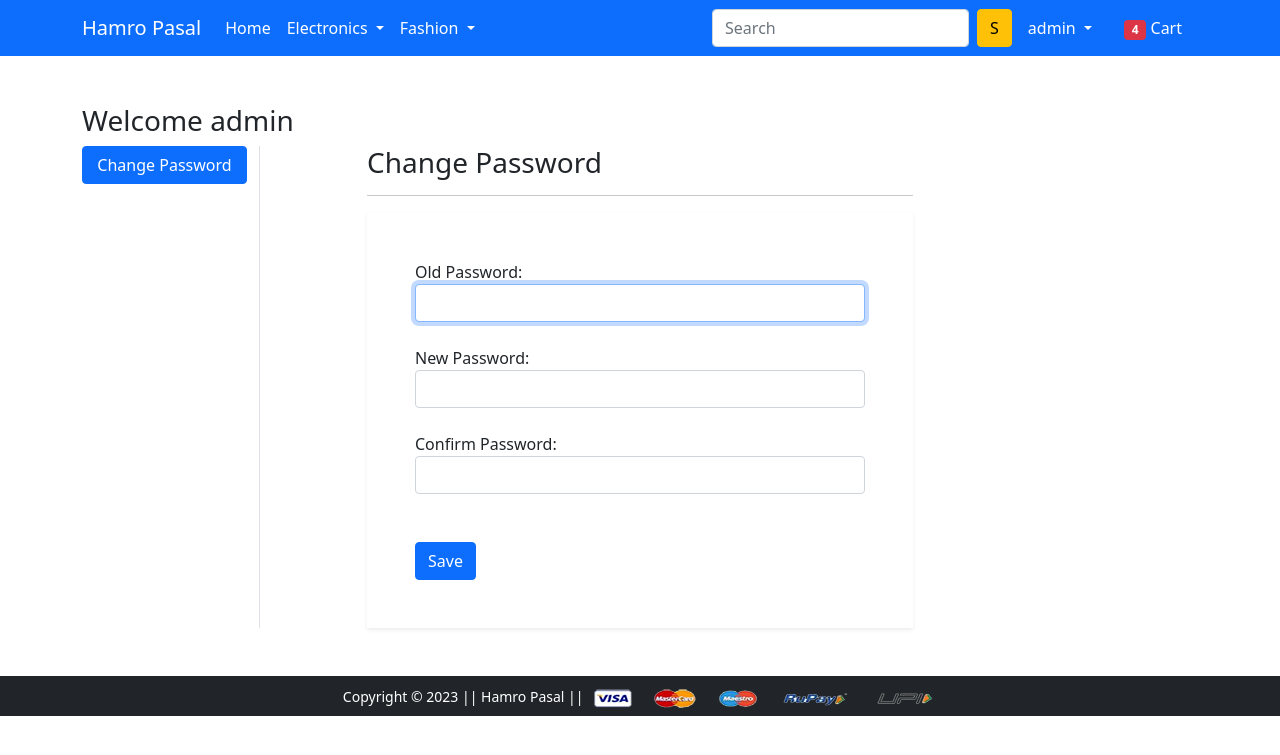
After one commit to acharyapuru/Hamro_Pasal, a Django app: page /passwordchange/ in a window 1280 px wide. The commit adds this page. Shown: the top 755 px of the page. Run offline with Django 4.2, Linux system fonts and the light colour scheme; a user stored in the database is signed in; some libraries are stand-ins or nearby versions.

Commit message:
password_change_work_done

```diff
--- a/app/forms.py
+++ b/app/forms.py
@@ -1,7 +1,8 @@
 from django import forms
-from django.contrib.auth.forms import UserCreationForm,AuthenticationForm,UsernameField
+from django.contrib.auth.forms import UserCreationForm,AuthenticationForm,UsernameField,PasswordChangeForm
 from django.contrib.auth.models import User
 from django.utils.translation import gettext,gettext_lazy as _
+from django.contrib.auth import password_validation
 
 class CustomerRegistrationForm(UserCreationForm):
     password1=forms.CharField(label='Password',widget=forms.PasswordInput(attrs={'class':'form-control'}))
@@ -17,3 +18,8 @@ class CustomerRegistrationForm(UserCreationForm):
 class LoginForm(AuthenticationForm):
     username=UsernameField(widget=forms.TextInput(attrs={'autofocus':True,'class':'form-control'}))
     password = forms.CharField(label=_("password"),strip=False,widget=forms.PasswordInput(attrs={'autocomplete':'current-password','class':'form-control'}))
+
+class MyPasswordChangeForm(PasswordChangeForm):
+    old_password=forms.CharField(label=_("Old Password"),strip=False,widget=forms.PasswordInput(attrs={'autocomplete':'current-password','autofocus':True,'class':'form-control'}))
+    new_password1=forms.CharField(label=_("New Password"),strip=False,widget=forms.PasswordInput(attrs={'autocomplete':'new-password','class':'form-control'}),help_text=password_validation.password_validators_help_text_html())
+    new_password2=forms.CharField(label=_("Confirm Password"),strip=False,widget=forms.PasswordInput(attrs={'autocomplete':'new-password','class':'form-control'}))
--- a/app/templates/app/base.html
+++ b/app/templates/app/base.html
@@ -61,12 +61,12 @@
           {% if request.user.is_authenticated %}
            <li class="nav-item dropdown mx-2">
               <a class="nav-link dropdown-toggle text-white" href="#" id="profileDropdown" role="button" data-bs-toggle="dropdown" aria-expanded="false">
-                Sonam
+                {{request.user}}
               </a>
               <ul class="dropdown-menu" aria-labelledby="profileDropdown">
                 <li><a class="dropdown-item" href="{% url 'profile' %}">Profile</a></li>
                 <li><a class="dropdown-item" href="{% url 'orders' %}">Orders</a></li>
-                <li><a class="dropdown-item" href="{% url 'changepassword' %}">Change Password</a></li>
+                <li><a class="dropdown-item" href="{% url 'passwordchange' %}">Change Password</a></li>
                 <li><a class="dropdown-item" href="{% url 'logout' %}">Logout</a></li>
               </ul>
             </li>
--- /dev/null
+++ b/app/templates/app/passwordchange.html
@@ -0,0 +1,33 @@
+{% extends 'app/base.html' %}
+{% load static %}
+{% block title %}Buy Now{% endblock title %}
+{% block main-content %}
+<div class="container my-5">
+ <div class="row">
+ <h3>Welcome {{request.user}}</h3>
+  <div class="col-sm-2 border-end">
+   <ul class="list-unstyled">
+    <li class="d-grid"><a href="{% url 'profile' %}" class="btn btn-primary">Change Password</a></li>
+   </ul>
+  </div>
+  <div class="col-sm-6 offset-sm-1">
+    <h3>Change Password</h3>
+    <hr>
+    <form action="" method="post" novalidate class='shadow-sm p-5'>
+        {% csrf_token %}
+        {% for fm in form %}
+         <div class="form-group">
+            {{fm.label_tag}}{{fm}} <small class="text-danger">{{fm.errors|striptags}}</small><br>
+         </div>
+        {% endfor %}
+        <input type="submit" class="btn btn-primary mt-4" value="Save">
+        {% if form.non_field_errors %}
+         {% for error in form.non_field_errors %}
+          <p class="alert alert-danger my-3">{{error}}</p>
+         {% endfor %}
+        {% endif %}
+    </form>
+  </div>
+ </div>
+</div>
+{% endblock main-content %}
--- a/app/templates/app/profile.html
+++ b/app/templates/app/profile.html
@@ -4,7 +4,7 @@
 {% block main-content %}
 <div class="container my-5">
  <div class="row">
-  <h3>Welcome Sonam</h3>
+  <h3>Welcome {{request.user}}</h3>
   <div class="col-sm-2 border-end">
    <ul class="list-unstyled">
     <li class="d-grid"><a href="{% url 'profile' %}" class="btn btn-primary">Profile</a></li>
--- a/app/urls.py
+++ b/app/urls.py
@@ -3,7 +3,7 @@ from app import views
 from django.conf import settings
 from django.conf.urls.static import static
 from django.contrib.auth import views as auth_views
-from .forms import LoginForm
+from .forms import LoginForm,MyPasswordChangeForm
 urlpatterns = [
     path('', views.ProductView.as_view(),name='home'),
     path('product-detail/<int:id>/', views.ProductDetailView.as_view(), name='product-detail'),
@@ -12,11 +12,12 @@ urlpatterns = [
     path('profile/', views.profile, name='profile'),
     path('address/', views.address, name='address'),
     path('orders/', views.orders, name='orders'),
-    path('changepassword/', views.change_password, name='changepassword'),
     path('mobile/', views.mobile, name='mobile'),
     path('mobile/<slug:data>',views.mobile,name='mobiledata'),
     path('accounts/login/', auth_views.LoginView.as_view(template_name='app/login.html',authentication_form=LoginForm), name='login'),
     path('logout/',auth_views.LogoutView.as_view(next_page='login'),name='logout'),
     path('registration/', views.CustomerRegistrationView.as_view(), name='customerregistration'),
     path('checkout/', views.checkout, name='checkout'),
+    path('passwordchange/',auth_views.PasswordChangeView.as_view(template_name='app/passwordchange.html',form_class=MyPasswordChangeForm,success_url='/passwordchangedone/'),name='passwordchange'),
+    path('passwordchangedone/',auth_views.PasswordChangeDoneView.as_view(template_name='app/passwordchangedone.html'),name='passwordchangedone'),
 ]+ static(settings.MEDIA_URL,document_root=settings.MEDIA_ROOT)
--- a/app/views.py
+++ b/app/views.py
@@ -34,8 +34,7 @@ def address(request):
 def orders(request):
  return render(request, 'app/orders.html')
 
-def change_password(request):
- return render(request, 'app/changepassword.html')
+
 
 def mobile(request,data=None):
  if data==None:
```
Also changed, not shown: app/templates/app/passwordchangedone.html (added, +23 -0 lines), db.sqlite3.
